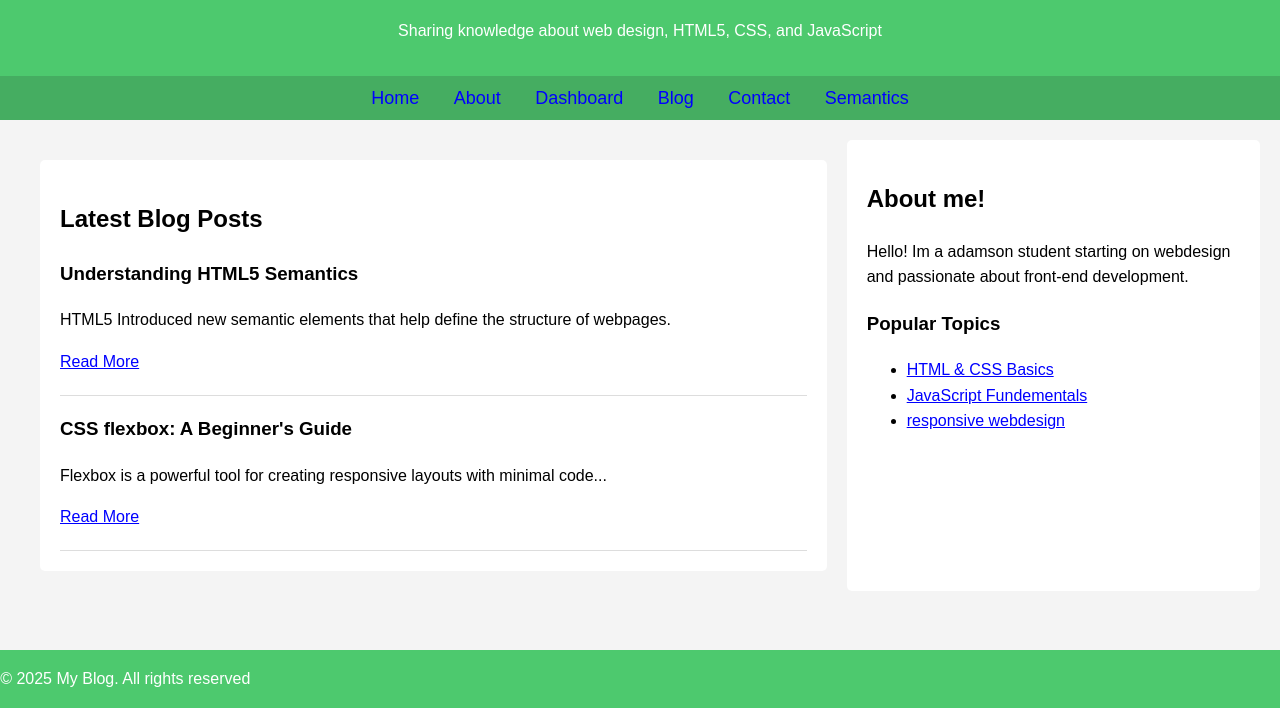
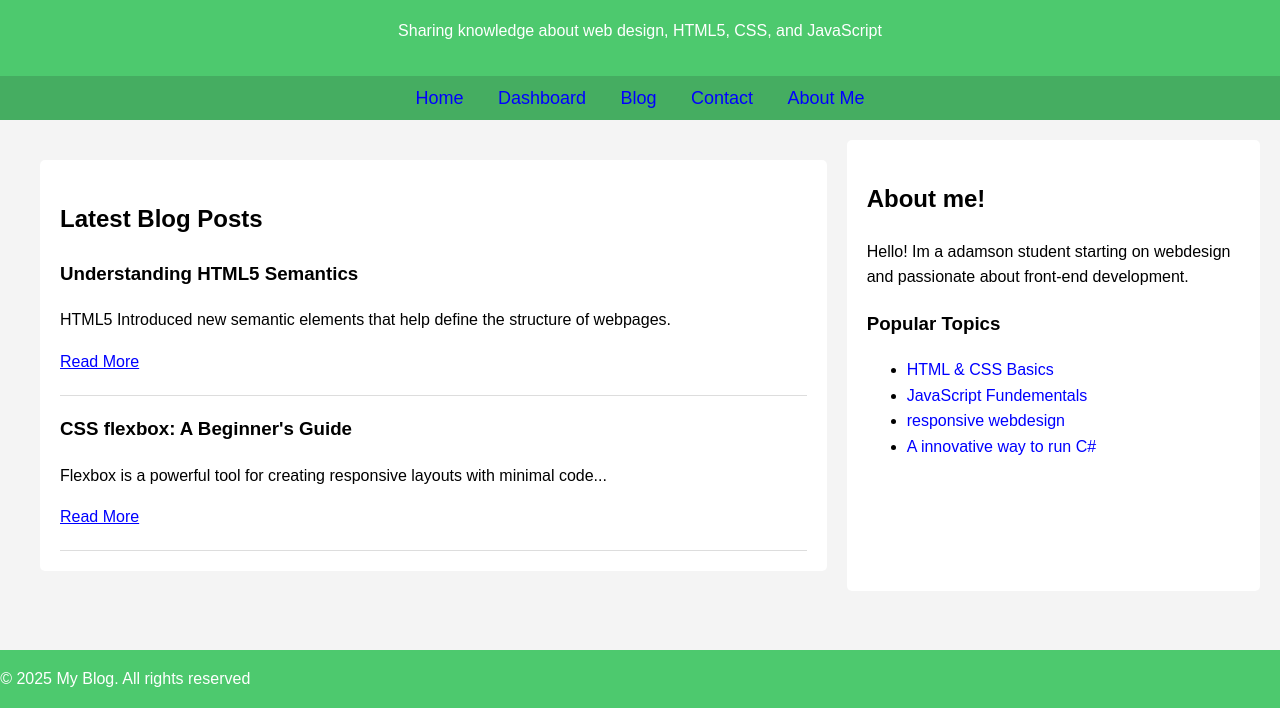
Before and after one commit to JeorgieFau/BlogWebsite2025, a plain HTML site: page index.html in a window 1280 px wide. Shown: the part 92-800 px from the top of the page. Drawn offline with Linux system fonts and the light colour scheme.

Commit message:
Update index.html

```diff
--- a/index.html
+++ b/index.html
@@ -16,11 +16,10 @@
     <!-- Navigation Bar -->
     <nav>
         <a href="index.html">Home</a>
-         <a href="About.html">About</a>
         <a href="Dashboard.html">Dashboard</a>
         <a href="Blog.html">Blog</a>
         <a href="Contact.html">Contact</a>
-        <a href="Semantics.html">Semantics</a>
+        <a href="Semantics.html">About Me</a>
     </nav>
 
      <!-- Main Content -->
@@ -48,10 +47,11 @@
             <p> Hello! Im a adamson student starting on webdesign and passionate about front-end development.</p>
 
             <h3> Popular Topics</h3>
-            <ul>
+            <ul class="menu">
                 <li><a href="#"> HTML & CSS Basics</a></li>
                 <li><a href="#">JavaScript Fundementals</a></li>
                 <li><a href="#">responsive webdesign</a></li>
+                <li><a href="#">A innovative way to run C#</a></li>
             </ul>
           </aside>
      </main>
```
